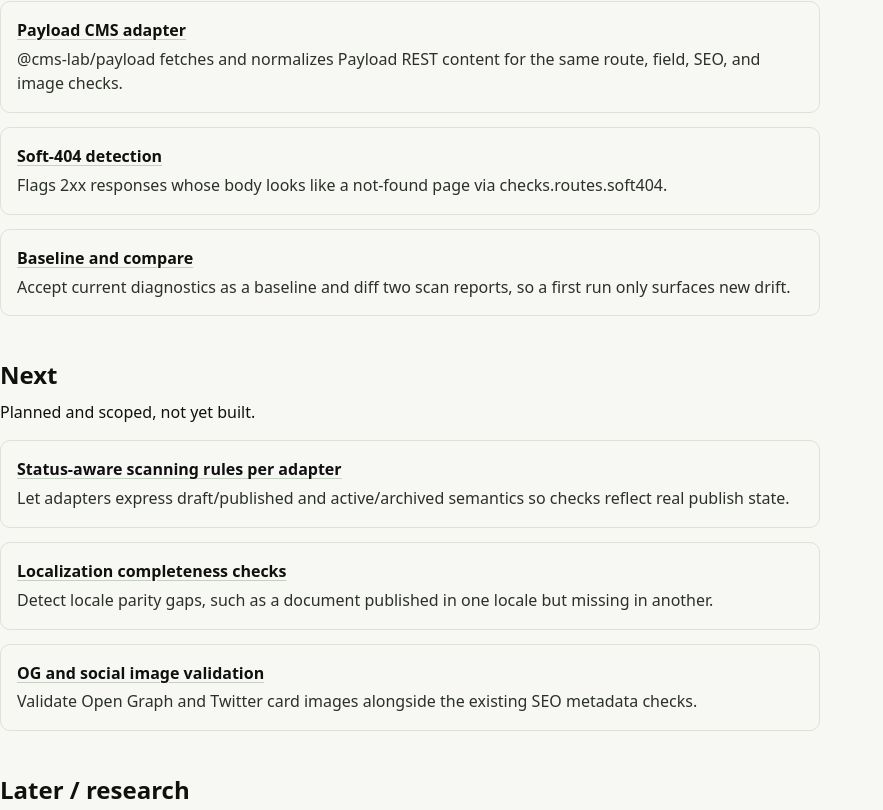
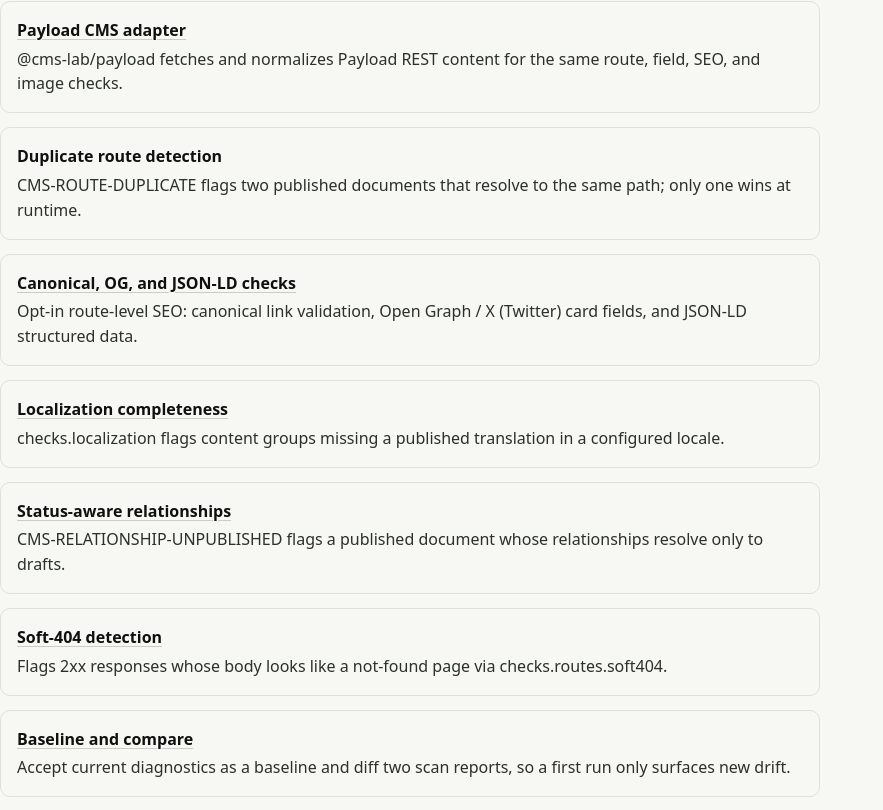
Before and after one commit to i-afaqrashid/cms-lab., a Next.js app in the folder apps/site/: page /roadmap in a window 1280 px wide. Shown: the part 430-1240 px from the top of the page, without its empty margins (0-883 px from the left). Built offline with nearby package versions, Linux system fonts and the light colour scheme.

Commit message:
docs(site): update roadmap to reflect shipped checks
Move duplicate-route, canonical/OG/JSON-LD, localization, and status-aware
relationship checks into Now (they shipped), and set Next to the perf and
watch-mode items that are actually still planned.

```diff
--- a/apps/site/app/roadmap/page.tsx
+++ b/apps/site/app/roadmap/page.tsx
@@ -35,6 +35,29 @@
     href: `${ISSUES}/67`,
   },
   {
+    title: "Duplicate route detection",
+    detail:
+      "CMS-ROUTE-DUPLICATE flags two published documents that resolve to the same path; only one wins at runtime.",
+  },
+  {
+    title: "Canonical, OG, and JSON-LD checks",
+    detail:
+      "Opt-in route-level SEO: canonical link validation, Open Graph / X (Twitter) card fields, and JSON-LD structured data.",
+    href: `${ISSUES}/76`,
+  },
+  {
+    title: "Localization completeness",
+    detail:
+      "checks.localization flags content groups missing a published translation in a configured locale.",
+    href: `${ISSUES}/73`,
+  },
+  {
+    title: "Status-aware relationships",
+    detail:
+      "CMS-RELATIONSHIP-UNPUBLISHED flags a published document whose relationships resolve only to drafts.",
+    href: `${ISSUES}/71`,
+  },
+  {
     title: "Soft-404 detection",
     detail:
       "Flags 2xx responses whose body looks like a not-found page via checks.routes.soft404.",
@@ -50,22 +73,19 @@
 
 const next: Item[] = [
   {
-    title: "Status-aware scanning rules per adapter",
+    title: "Parallel CMS document fetch",
     detail:
-      "Let adapters express draft/published and active/archived semantics so checks reflect real publish state.",
-    href: `${ISSUES}/71`,
+      "Fetch collections concurrently with a bounded pool to speed up scans of large multi-collection catalogs.",
   },
   {
-    title: "Localization completeness checks",
+    title: "Streaming scan for large catalogs",
     detail:
-      "Detect locale parity gaps, such as a document published in one locale but missing in another.",
-    href: `${ISSUES}/73`,
+      "Yield diagnostics as they are produced instead of buffering the full document set in memory.",
   },
   {
-    title: "OG and social image validation",
+    title: "Watch mode for local development",
     detail:
-      "Validate Open Graph and Twitter card images alongside the existing SEO metadata checks.",
-    href: `${ISSUES}/76`,
+      "cms-lab watch re-runs the scan as content and config change during local dev.",
   },
 ];
 
```
